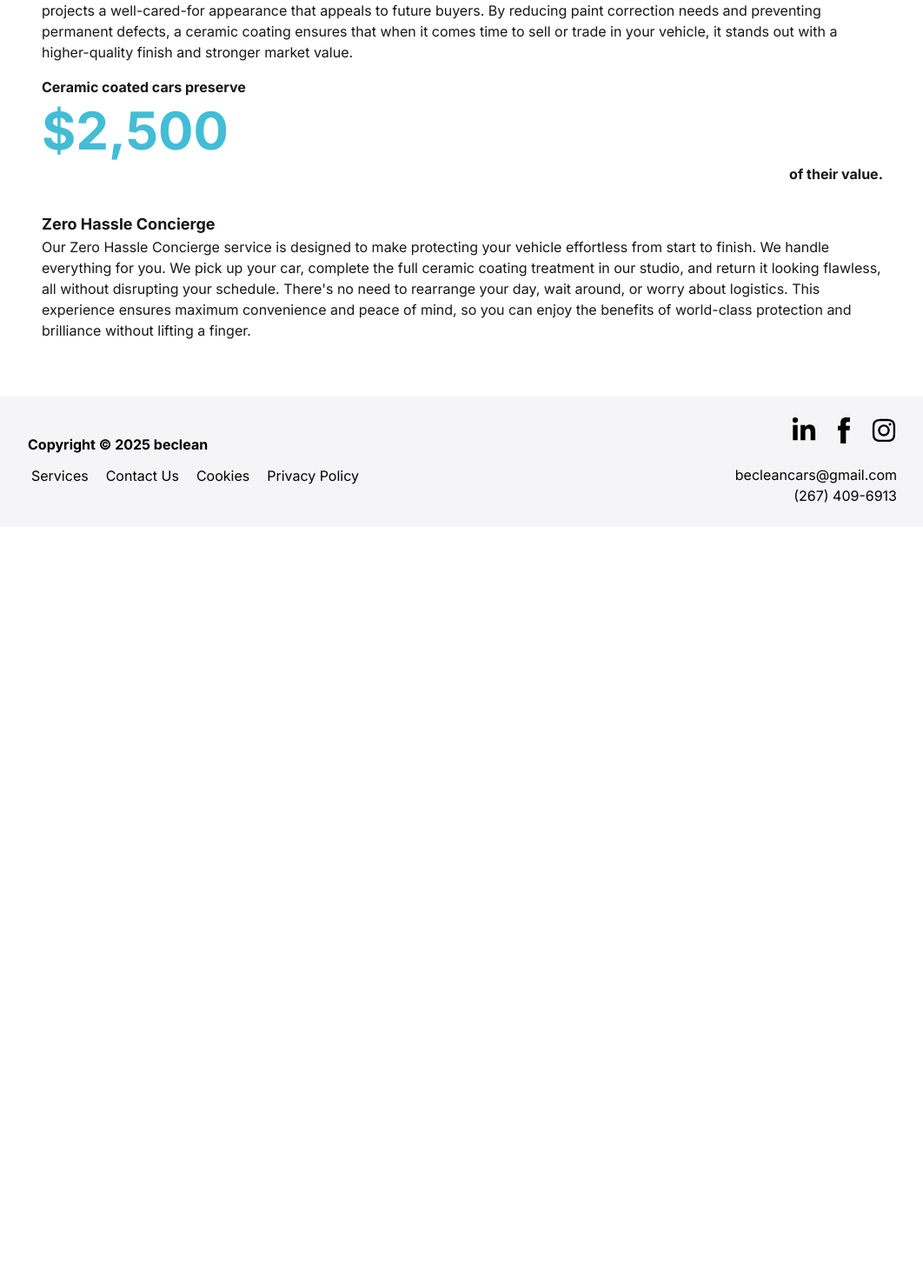
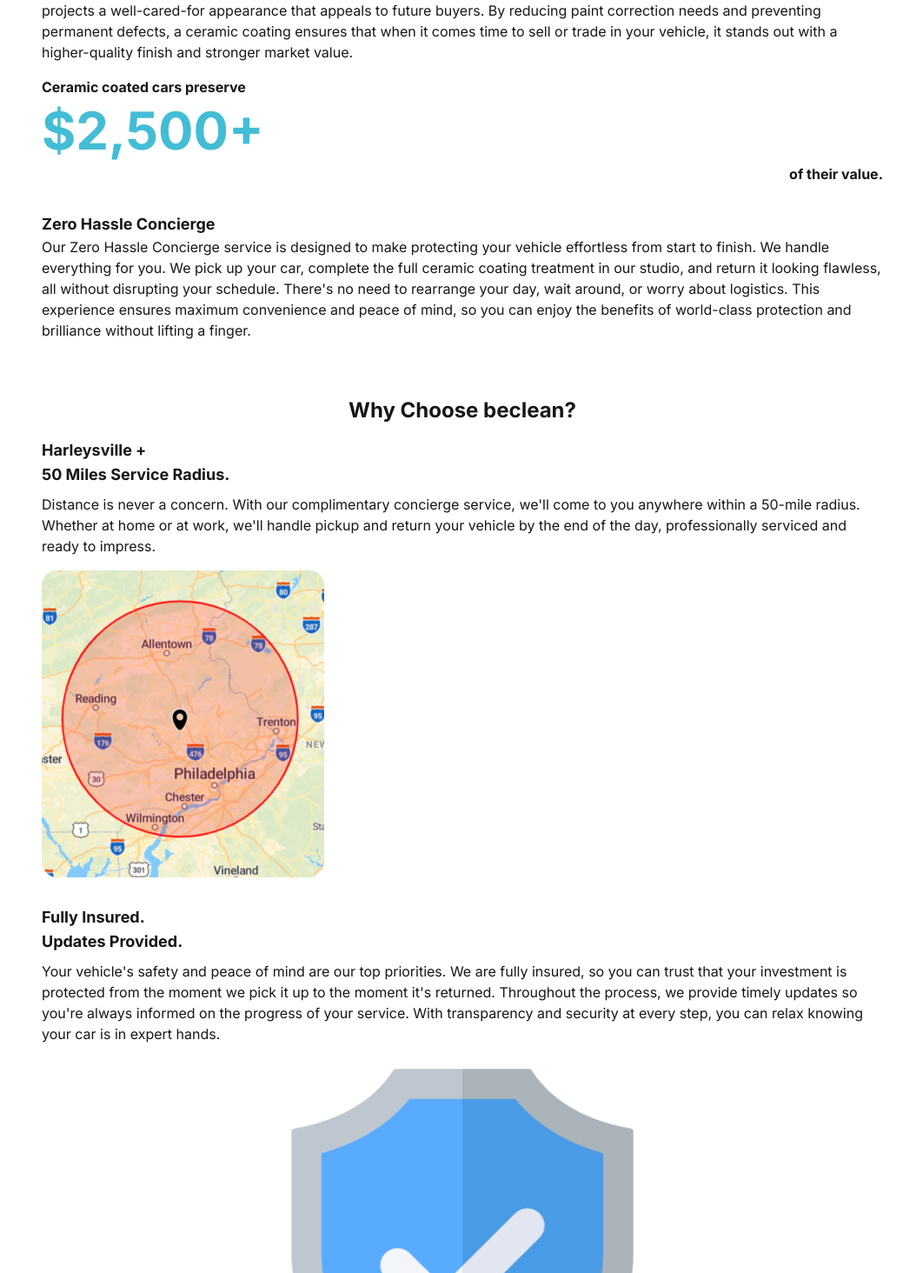
Before and after one commit to jisanjung/becleannext, a Next.js app: page /referral in a window 1280 px wide. Shown: the part 4366-5830 px from the top of the page at 87% size, without its empty margins (108-1170 px from the left). Before the commit the page ends 4972 px from the top, so only its background shows below. Built offline with nearby package versions, Linux system fonts and the light colour scheme.

Commit message:
referral - why choose beclean section

```diff
--- a/src/app/referral/Benefits.jsx
+++ b/src/app/referral/Benefits.jsx
@@ -1,7 +1,7 @@
 import { BECLEAN_PRIMARY_BLUE_COLOR } from '@/constants';
 import React from 'react'
 
-const PricingDisplay = ({ topText, price, isRecurring, bottomText }) => {
+const PricingDisplay = ({ topText, priceFormatted, isRecurring, bottomText }) => {
     return (
         <div className='mt-4'>
             <p className='font-bold'>
@@ -11,12 +11,7 @@ const PricingDisplay = ({ topText, price, isRecurring, bottomText }) => {
                         color: BECLEAN_PRIMARY_BLUE_COLOR
                     }}
                 >
-                    {Intl.NumberFormat('en-US', {
-                        style: 'currency',
-                        currency: 'USD',
-                        minimumFractionDigits: 0,
-                        maximumFractionDigits: 0,
-                    }).format(price)}
+                    {priceFormatted}
                     {isRecurring && <span className='text-black text-2xl'>/ year*</span>}
                 </span>
                 <span className='block text-right'>{bottomText}</span>
@@ -41,7 +36,7 @@ const Benefits = () => {
             </p>
             <PricingDisplay
                 topText='You save'
-                price={750}
+                priceFormatted='$750'
                 isRecurring={true}
                 bottomText='with a ceramic coating'
             />
@@ -59,11 +54,11 @@ const Benefits = () => {
             </p>
             <PricingDisplay
                 topText='Ceramic coated cars preserve'
-                price={2500}
+                priceFormatted='$2,500+'
                 bottomText='of their value.'
             />
         </div>
-        <div className='mb-8'>
+        <div>
             <h2 className='font-bold text-lg'>Zero Hassle Concierge</h2>
             <p>
             Our Zero Hassle Concierge service is designed to make protecting your vehicle effortless from start to finish.
--- a/src/app/referral/Referral.jsx
+++ b/src/app/referral/Referral.jsx
@@ -3,6 +3,7 @@ import Hero from './Hero'
 import Testimonials from './Testimonials'
 import OurGuarantee from './OurGuarantee'
 import Benefits from './Benefits'
+import WhyChoose from './WhyChoose'
 
 const Referral = () => {
   return (
@@ -11,6 +12,7 @@ const Referral = () => {
         <Testimonials/>
         <OurGuarantee/>
         <Benefits/>
+        <WhyChoose/>
     </div>
   )
 }
--- /dev/null
+++ b/src/app/referral/WhyChoose.jsx
@@ -0,0 +1,27 @@
+import React from 'react'
+
+const WhyChoose = () => {
+  return (
+    <section className='wrapper px-4 py-8'>
+        <h1 className="text-2xl font-bold text-center mb-4">Why Choose beclean?</h1>
+        <h2 className='text-lg font-bold mb-2'>Harleysville + <br/> 50 Miles Service Radius.</h2>
+        <p className='mb-4'>
+            Distance is never a concern. With our complimentary concierge service, we'll come to you anywhere within a 50-mile radius.
+            Whether at home or at work, we'll handle pickup and return your vehicle by the end of the day, professionally serviced and ready to impress.
+        </p>
+        <img src='/referral/location.png' className='rounded-2xl mb-8' alt='Harleysville, PA'/>
+        <h2 className='text-lg font-bold mb-2'>Fully Insured.<br/>Updates Provided.</h2>
+        <p className='mb-4'>
+            Your vehicle's safety and peace of mind are our top priorities. We are fully insured,
+            so you can trust that your investment is protected from the moment we pick it up to the moment it's returned.
+            Throughout the process, we provide timely updates so you're always informed on the progress of your service.
+            With transparency and security at every step, you can relax knowing your car is in expert hands.
+        </p>
+        <div className='flex justify-center'>
+            <img src='/services/shield.png' alt='Shield Icon' className='w-1/2'/>
+        </div>
+    </section>
+  )
+}
+
+export default WhyChoose
```
Also changed, not shown: public/referral/location.png (added).
